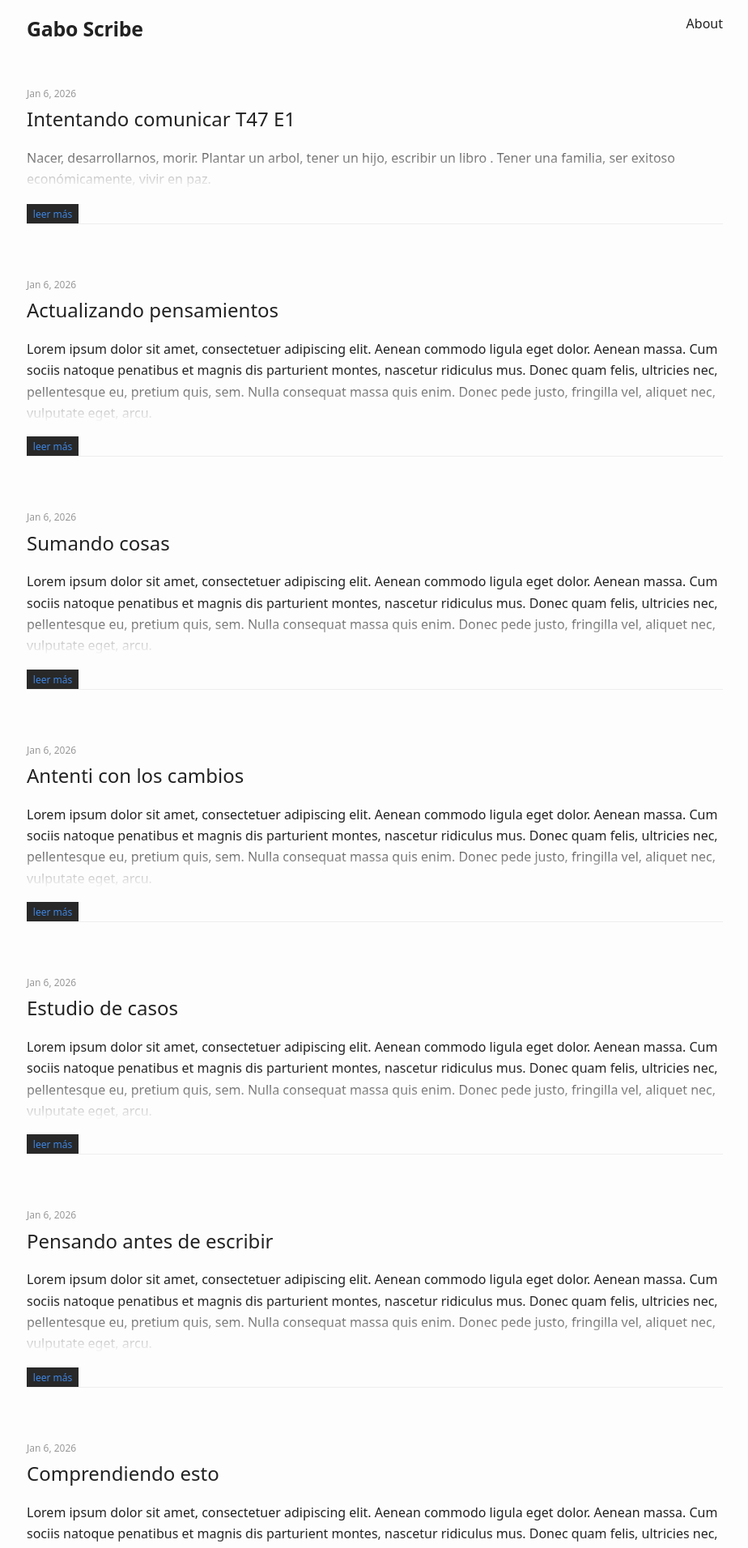
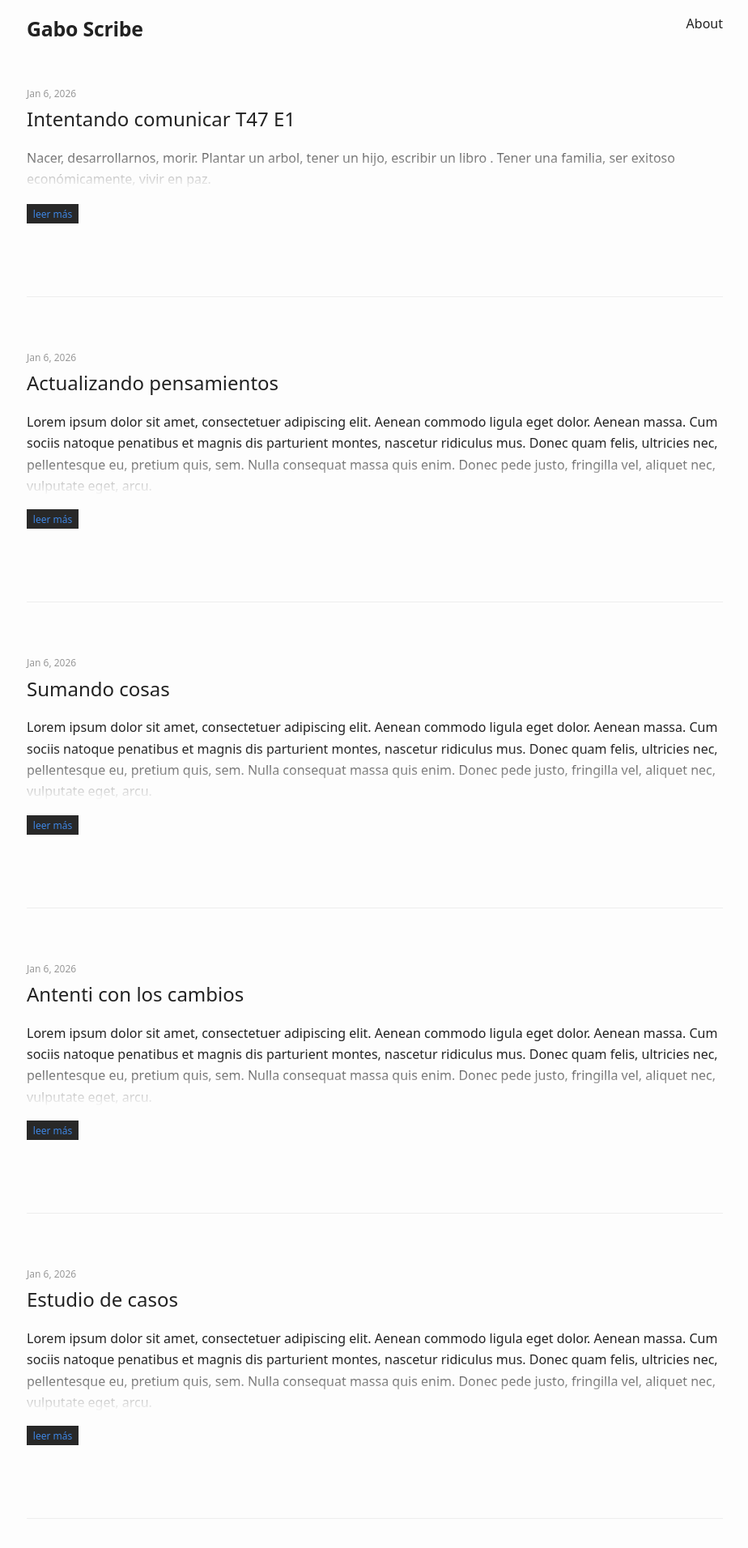
Before and after one commit to gsplay/blog, a Jekyll site: the page built from index.markdown, in a window 1280 px wide. Shown: the top 1912 px of the page at 81% size, without its empty margins (177-1101 px from the left). Built offline with Jekyll 4.4.1, drawn with Linux system fonts in a browser that asks for light colours.

Commit message:
Revert "algo"
This reverts commit fd2e37965c42b895c4c678bc05af8cdc5ed98b85.

```diff
--- a/_sass/minima/_layout.scss
+++ b/_sass/minima/_layout.scss
@@ -270,6 +270,7 @@ _sass/minima/_layout.scss
 }
 
 .post-list > li {
+  padding-bottom: 90px;
   border-bottom: 1px solid rgba(0, 0, 0, 0.06);
 }
 
```
